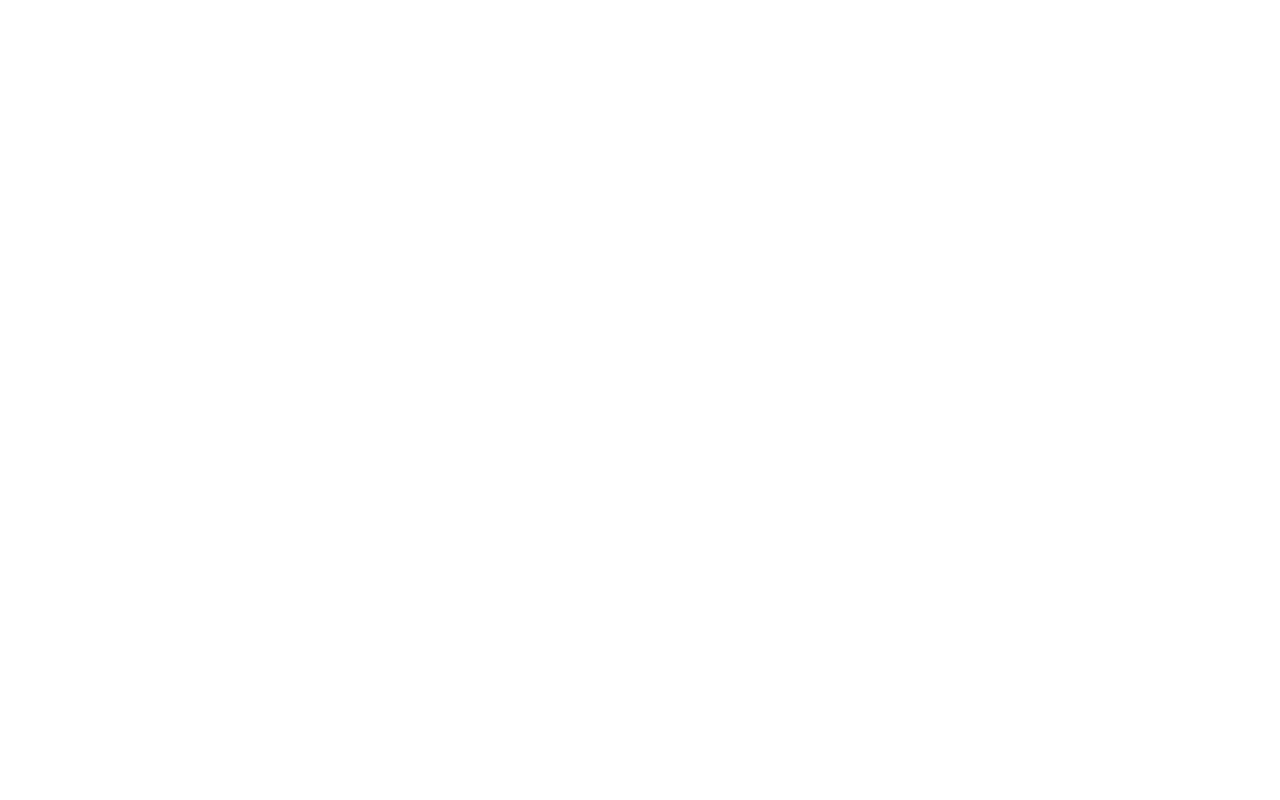
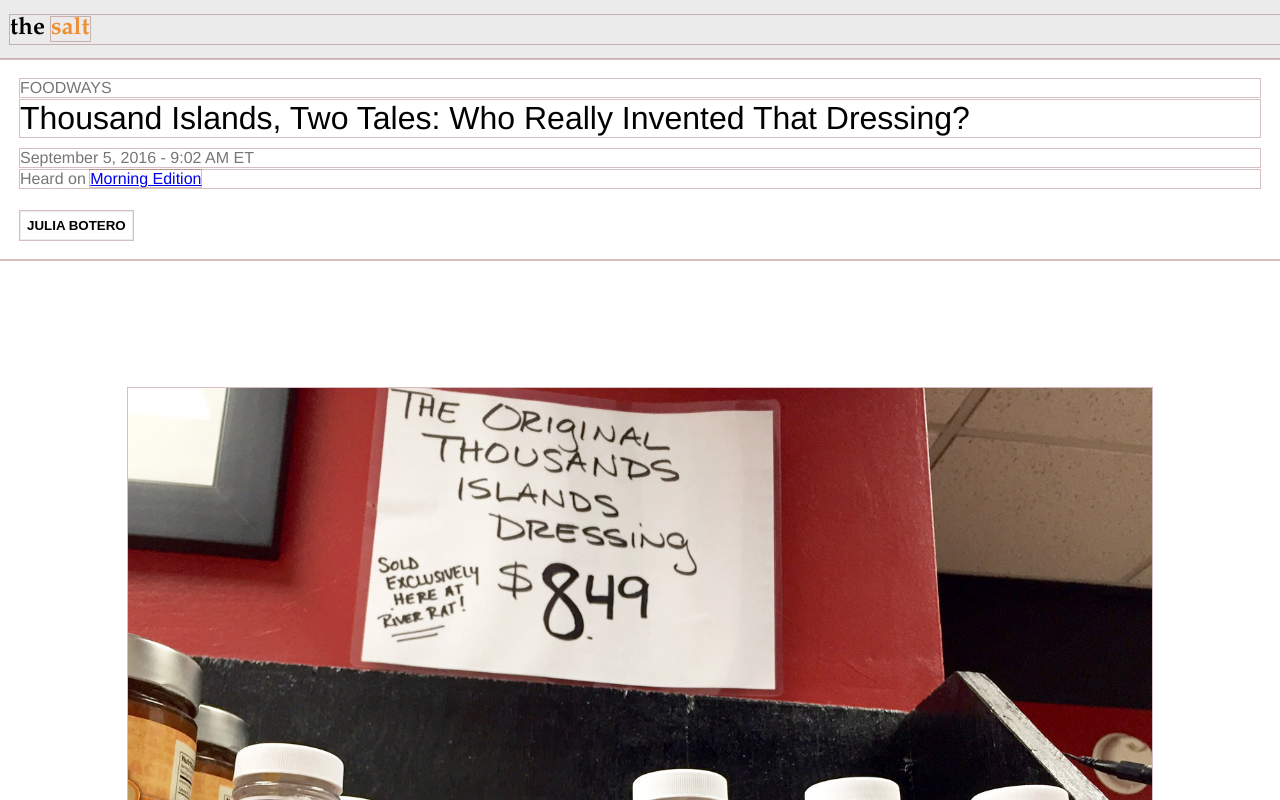
Before and after one commit to TIY-Charleston-Front-End-Engineering/TIY-Sep-2016, a plain HTML site: page code-examples/day-03-css-layouts-and-git/warmup-basic-css-npr-the-salt/index.html in a window 1280 px wide. Shown: the top 800 px of the page. Drawn offline with Linux system fonts and the light colour scheme.

Commit message:
live site b

```diff
--- a/code-examples/day-03-css-layouts-and-git/warmup-basic-css-npr-the-salt/css/styles.css
+++ b/code-examples/day-03-css-layouts-and-git/warmup-basic-css-npr-the-salt/css/styles.css
@@ -0,0 +1,65 @@
+*{
+   box-sizing: border-box;
+   outline: rgba(100, 0 , 0, .25) 1px solid;
+}
+
+img{
+   display: block;
+}
+
+body{
+   margin: 0;
+   font-family: 'GillSans', 'Helvetica', sans-serif;
+}
+
+
+.header-bar{
+   background-color: #ebebeb;
+   padding-top: 15px;
+   padding-bottom: 15px;
+   padding-left: 10px;
+}
+
+.header-bar h2{
+   margin: 0;
+   font-family: "Palatino", "Times", serif;
+}
+
+.header-bar h2 span{
+   color: #ef8e33;
+}
+
+.article-header {
+   padding: 20px;
+}
+
+.article-header h1{
+   font-weight: 200;
+   margin-bottom: 12px;
+}
+
+.article-header p{
+   color: #767676;
+   margin-bottom: 3px;
+}
+
+.article-header button{
+   border: #ebebeb 1px solid;
+   background: rgba(255,255,255,1);
+   margin-top: 20px;
+   padding: 6px;
+   font-weight: 600;
+}
+
+.article-header h1,
+.article-header p{
+   margin-top: 0;
+}
+
+.article-body{
+   padding: 10%;
+}
+
+.article-body img{
+   width: 100%;
+}
--- a/code-examples/day-03-css-layouts-and-git/warmup-basic-css-npr-the-salt/index.html
+++ b/code-examples/day-03-css-layouts-and-git/warmup-basic-css-npr-the-salt/index.html
@@ -7,5 +7,35 @@
    </head>
    <body>
 
+      <div class="header-bar">
+         <h2>the <span>salt</span></h2>
+      </div>
+
+      <div class="article-header">
+         <p>FOODWAYS</p>
+         <h1> Thousand Islands, Two Tales: Who Really Invented That Dressing?</h1>
+         <p>September 5, 2016 - 9:02 AM ET</p>
+         <p>Heard on <a href="#">Morning Edition</a></p>
+
+         <button>JULIA BOTERO</button>
+      </div>
+
+      <div class="article-body">
+         <img src="./images/npr-1000-island-img.jpg" alt="1000 island img" />
+      </div>
+
+      <!-- <div class="article-extra-info">
+
+         <div class="corrections">
+            Correction
+         </div>
+
+         <div class="tags">
+            thousand island dressing
+         </div>
+
+      </div> -->
+
    </body>
+
 </html>
```
Also changed, not shown: index.html (+36 -1 lines).
